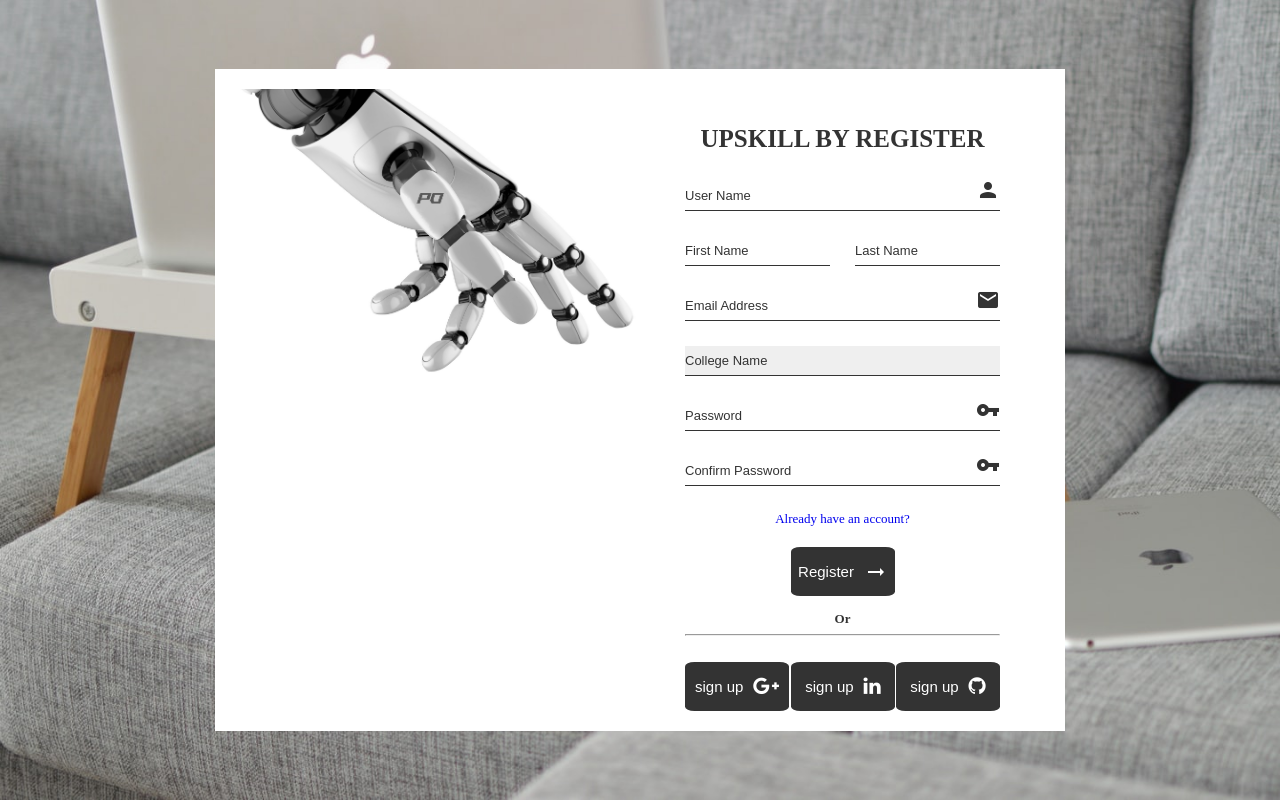
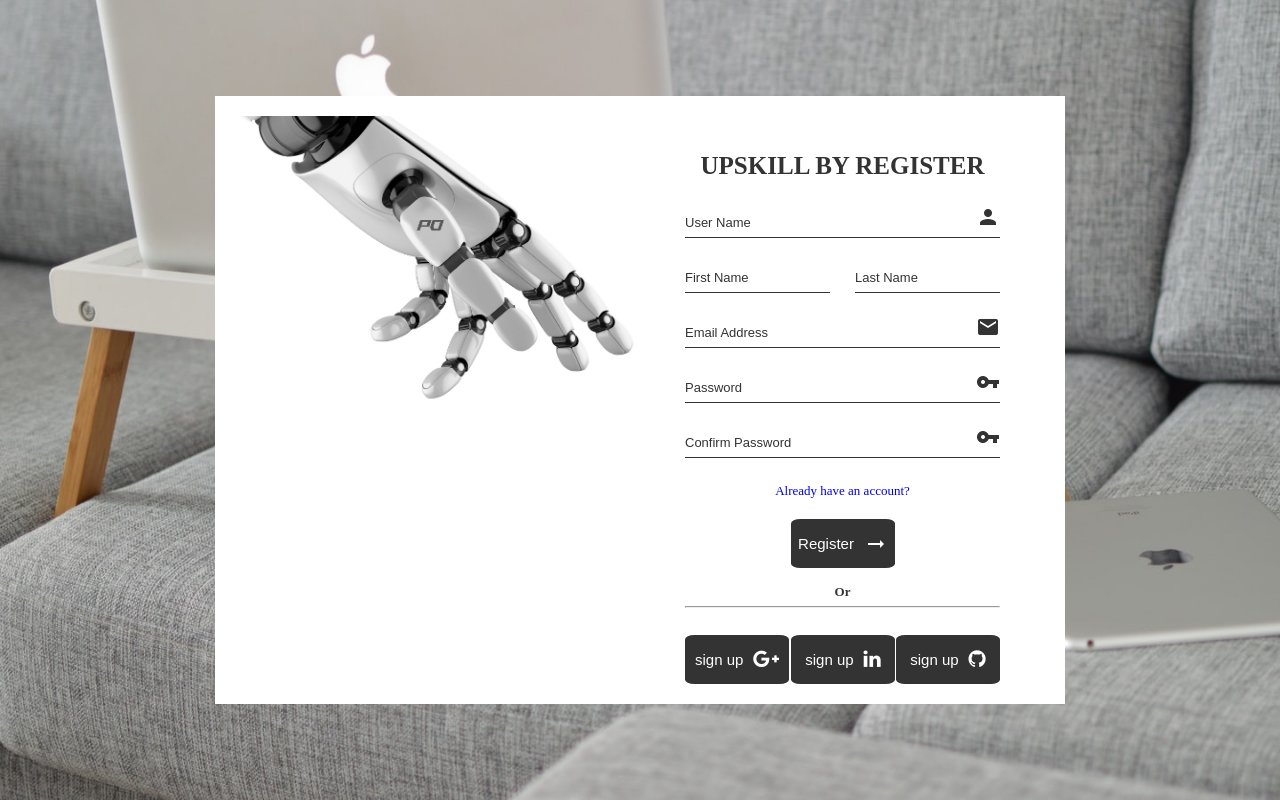
Before and after one commit to ironsubhajit/ProjectO, a Django app: page /accounts/signup/ in a window 1280 px wide. Run offline with Django 3.2, Linux system fonts and the light colour scheme.

Commit message:
remove collage entry from sign up form

```diff
--- a/ProjectO/accounts/templates/accounts/signup.html
+++ b/ProjectO/accounts/templates/accounts/signup.html
@@ -43,17 +43,6 @@
 				{{ form.email }}
 				<i class="material-icons md-18">mail</i>
 			</div>
-
-			<div class="form-wrapper">
-				<select name="" id="" class="form-control">
-					<option value="" disabled selected>College Name</option>
-					<!--input all technical college name of india -->
-					<option value="college_name">Siliguri Institute Of Technology</option>
-					<option value="college_name">Surendra Institute Of Technology</option>
-					<option value="college_name">Jadavpur University</option>
-				</select>
-			</div>
-
 			<div class="form-wrapper">
 				{{ form.password1 }}
 				<i class="material-icons md-18">vpn_key</i>
```
